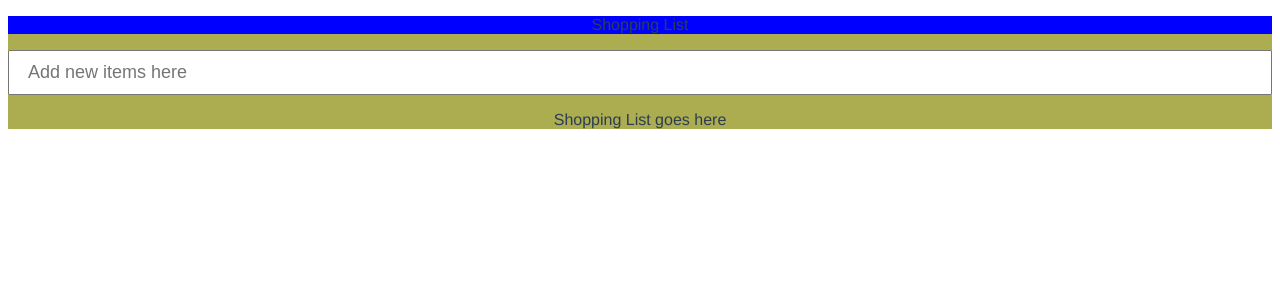
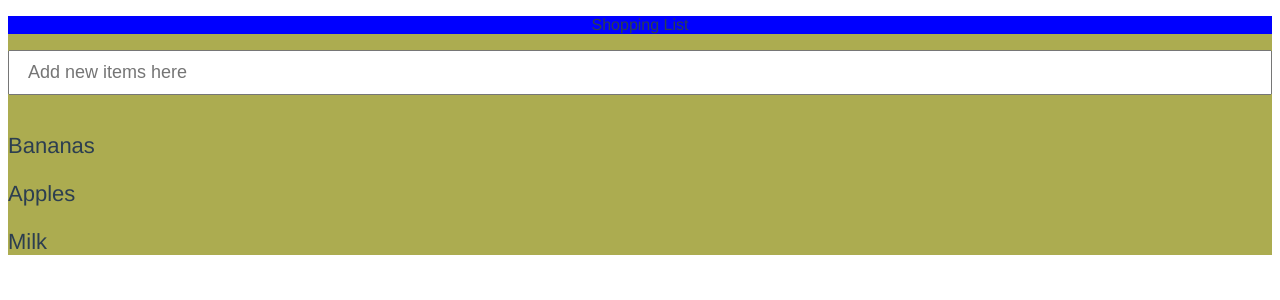
Before and after one commit to griffitp12/shopping-list, a Vue app: page / in a window 1280 px wide. Shown: the top 300 px of the page. Built offline with nearby package versions, Linux system fonts and the light colour scheme.

Commit message:
work on shopping list component

```diff
--- a/src/components/ShoppingList.vue
+++ b/src/components/ShoppingList.vue
@@ -1,9 +1,16 @@
 <template>
   <div>
-    <input type="text" class="item-input" placeholder="Add new items here" v-model="newItem">
-    Shopping List goes here
+    <input
+      type="text"
+      class="item-input"
+      placeholder="Add new items here"
+      v-model="newItem"
+      @keyup.enter="addItem"
+    />
+    <div v-for="item in items" :key="item.id" class="shopping-item">
+      <p>{{ item.title }}</p>
     </div>
-
+  </div>
 </template>
 
 <script>
@@ -12,6 +19,7 @@ export default {
   data () {
     return {
       newItem: '',
+      idForItem: 4,
       items: [
         {
           id: 1,
@@ -30,6 +38,18 @@ export default {
         }
       ]
     }
+  },
+
+  methods: {
+    addItem: () => {
+      console.log(this.newItem)
+      /* const itemToAdd = {
+        id: this.idForItem,
+        title: this.newItem,
+        inCart: 'false'
+      }; */
+      /* this.items.push(itemToAdd); */
+    },
   }
 }
 </script>
@@ -47,4 +67,8 @@ export default {
   outline: 0;
 }
 
+.shopping-item {
+  font-size: 22px;
+  text-align: left;
+}
 </style>
```
Lines whose indentation alone changed are shown as unchanged.
